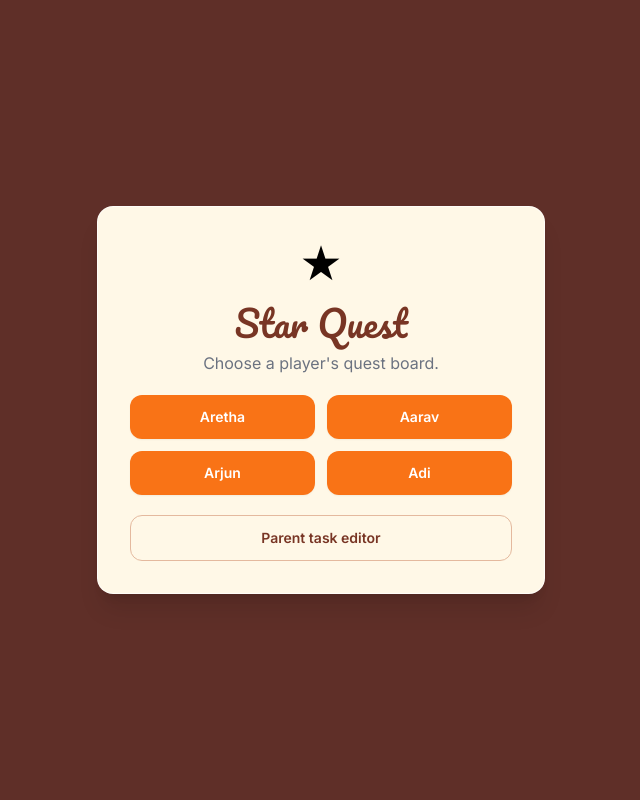
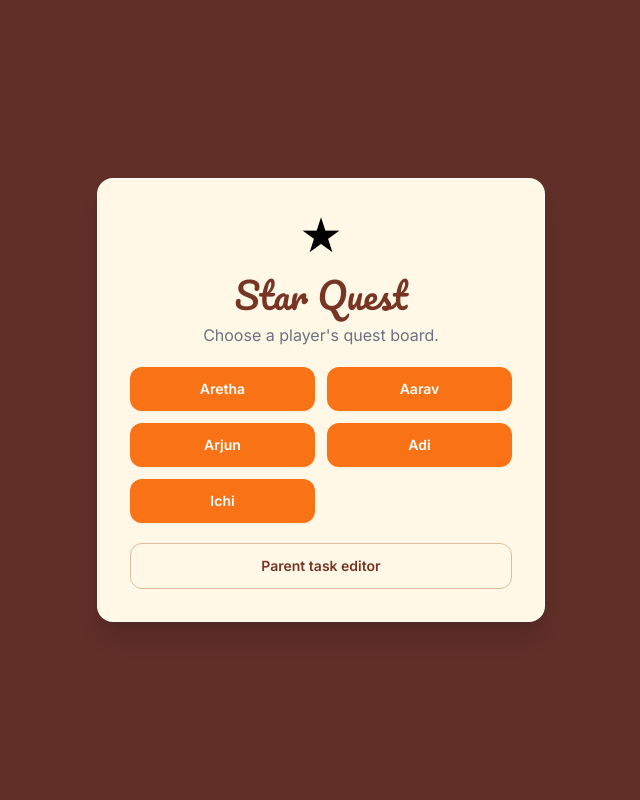
Before and after one commit to shilparav80-blip/Summer-Checklist, a FastAPI app: page / in a window 1280 px wide. Shown: the whole page, without its empty margins (319-959 px from the left). Run offline with FastAPI, Linux system fonts and the light colour scheme; the visitor is signed in with stand-in values (Sample User, id 1); some libraries are stand-ins or nearby versions.

Commit message:
Add Ichi quest profile

```diff
--- a/main.py
+++ b/main.py
@@ -374,6 +374,7 @@ PLAYERS = {
     "aarav": "Aarav",
     "arjun": "Arjun",
     "adi": "Adi",
+    "ichi": "Ichi",
 }
 
 PLAYER_PINS = {
@@ -381,6 +382,7 @@ PLAYER_PINS = {
     "aarav": os.getenv("AARAV_PIN", "2222"),
     "arjun": os.getenv("ARJUN_PIN", "3333"),
     "adi": os.getenv("ADI_PIN", "4444"),
+    "ichi": os.getenv("ICHI_PIN", "5555"),
 }
 
 PENALTY_RULES = [
--- a/templates/checklist.html
+++ b/templates/checklist.html
@@ -77,6 +77,7 @@
                         <option value="aarav">Aarav</option>
                         <option value="arjun">Arjun</option>
                         <option value="adi">Adi</option>
+                        <option value="ichi">Ichi</option>
                     </select>
                 </div>
                 <div class="flex items-center gap-2">
--- a/templates/index.html
+++ b/templates/index.html
@@ -11,6 +11,7 @@
             <a href="/checklist/aarav" class="rounded-xl bg-orange-500 px-4 py-3 text-sm font-semibold text-white shadow-sm hover:bg-orange-600">Aarav</a>
             <a href="/checklist/arjun" class="rounded-xl bg-orange-500 px-4 py-3 text-sm font-semibold text-white shadow-sm hover:bg-orange-600">Arjun</a>
             <a href="/checklist/adi" class="rounded-xl bg-orange-500 px-4 py-3 text-sm font-semibold text-white shadow-sm hover:bg-orange-600">Adi</a>
+            <a href="/checklist/ichi" class="rounded-xl bg-orange-500 px-4 py-3 text-sm font-semibold text-white shadow-sm hover:bg-orange-600">Ichi</a>
         </div>
         <a href="/admin" class="mt-5 block rounded-xl border border-[#e4b99e] px-4 py-3 text-sm font-semibold text-[#783524] hover:bg-[#fff1d1]">Parent task editor</a>
     </section>
```
